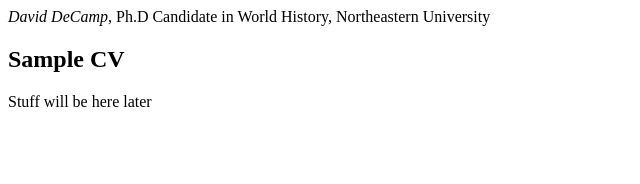
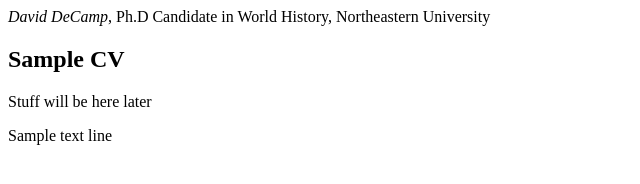
Before and after one commit to decampda/decampda.github.io, a plain HTML site: page cv.html in a window 1280 px wide. Shown: the whole page, without its empty margins (0-640 px from the left). Drawn offline with Linux system fonts and the light colour scheme.

Commit message:
line add cv
description

```diff
--- a/cv.html
+++ b/cv.html
@@ -6,5 +6,6 @@
 <body>
     <h2>Sample CV</h2>
     <p>Stuff will be here later</p>
+    <p> Sample text line </p>
 </body>
 </html>
```
